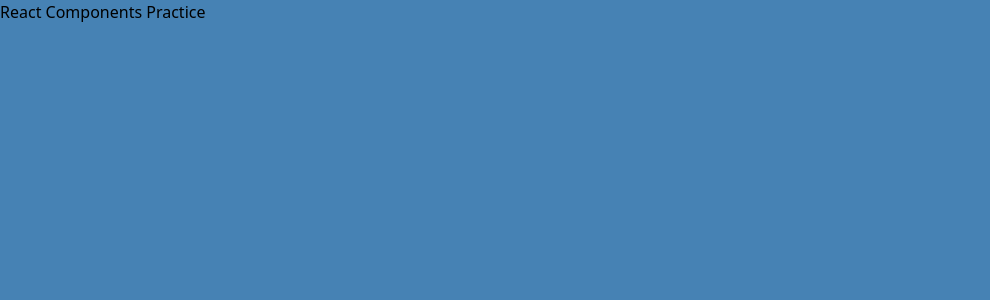
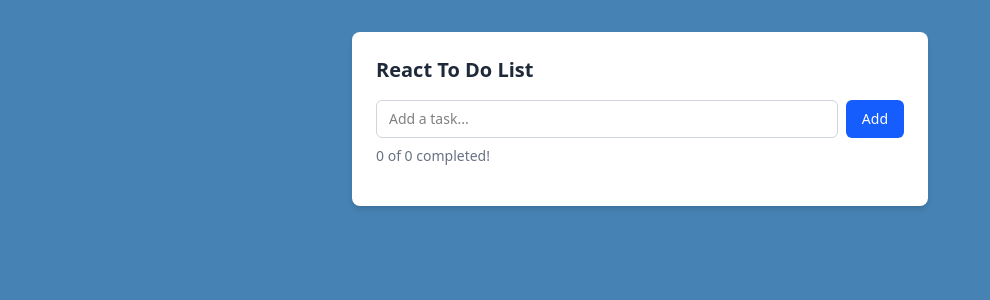
Before and after one commit to arath089/react-components, a React (Vite) app: page / in a window 1280 px wide. Shown: the top 300 px of the page, without its empty margins (0-990 px from the left). Built offline with nearby package versions, Linux system fonts and the light colour scheme.

Commit message:
feat: Add To Do list component

```diff
--- a/src/App.jsx
+++ b/src/App.jsx
@@ -1,5 +1,9 @@
-function App() {
-  return <h1>React Components Practice</h1>
+import TodoList from "./TodoList/ToDoList";
+
+export default function App() {
+  return (
+    <div className="app">
+      <TodoList />
+    </div>
+  );
 }
-
-export default App
--- /dev/null
+++ b/src/TodoList/ToDoList.jsx
@@ -0,0 +1,110 @@
+import { useState } from "react";
+
+export default function TodoList() {
+  const [task, setTask] = useState("");
+  const [taskList, setTaskList] = useState([]);
+
+  const handleAdd = () => {
+    if (task === "") return;
+
+    const newTask = { id: Date.now(), task: task, completed: false };
+    setTaskList([...taskList, newTask]);
+    setTask("");
+  };
+
+  const handleToggle = (id) => {
+    setTaskList(
+      taskList.map((todo) =>
+        todo.id === id ? { ...todo, completed: !todo.completed } : todo
+      )
+    );
+  };
+
+  const handleDelete = (id) => {
+    setTaskList(taskList.filter((todo) => todo.id !== id));
+  };
+
+  return (
+    <div className="w-full max-w-xl rounded-lg bg-white p-6 shadow-md flex justify-center flex-col">
+      <h3 className="text-xl font-semibold text-gray-800">React To Do List</h3>
+
+      <div className="mt-4">
+        <div className="flex gap-2">
+          <input
+            value={task}
+            onChange={(e) => setTask(e.target.value)}
+            className="flex-1 rounded-md border border-gray-300 px-3 py-2 text-sm focus:border-blue-500 focus:outline-none"
+            placeholder="Add a task..."
+          ></input>
+          <button
+            onClick={handleAdd}
+            className="rounded-md bg-blue-600 px-4 py-2 text-sm font-medium text-white hover:bg-blue-700"
+          >
+            Add
+          </button>
+        </div>
+        <p className="mt-2 text-sm text-gray-500">
+          {taskList.filter((t) => t.completed).length} of {taskList.length}{" "}
+          completed!
+        </p>
+      </div>
+
+      <div className="mt-4 flex flex-col gap-2">
+        {taskList.map((task) => (
+          <div
+            key={task.id}
+            className="flex items-center gap-3 rounded-md border border-gray-200 px-3 py-2"
+          >
+            <input
+              type="checkbox"
+              onChange={() => handleToggle(task.id)}
+              checked={task.completed}
+              className="h-4 w-4 accent-blue-600"
+            />
+            <p
+              className={`flex-1 text-sm text-gray-800 ${
+                task.completed ? "line-through text-gray-400" : ""
+              }`}
+            >
+              {task.task}
+            </p>
+            <button
+              onClick={() => handleDelete(task.id)}
+              className="text-sm text-red-500 hover:text-red-700"
+            >
+              Delete
+            </button>
+          </div>
+        ))}
+      </div>
+    </div>
+  );
+}
+
+/*
+- State
+    - task - input the task, then add button click adds it to a set of tasks
+    - taskList - a list of tasks to do.
+
+- Shape
+    - task - string
+    - taskList - array - [
+        { id : 1, task: "Walk Dog", completed: false},
+        { id : 2, task: "Exam", completed: true},
+    ]
+
+- Operations
+    - Add - input the task with a controlled input value and add click adds the new task to the taskList
+    - Toggle - checkbox click completes the task in the taskList, adds strikethrough, updates "X of Y completed"
+    - delete - delete button click deletes the task from taskList
+    - completedCount - taskList.filter(t => t.completed).length
+
+- JSX
+    - Input to add the task with an Add button
+    - X of Y completed
+    - taskList with each task with:
+        - checkbox
+        - name of the task
+        - delete button
+        - completed task with strikethrough - derived from todo.completed
+*/
```
